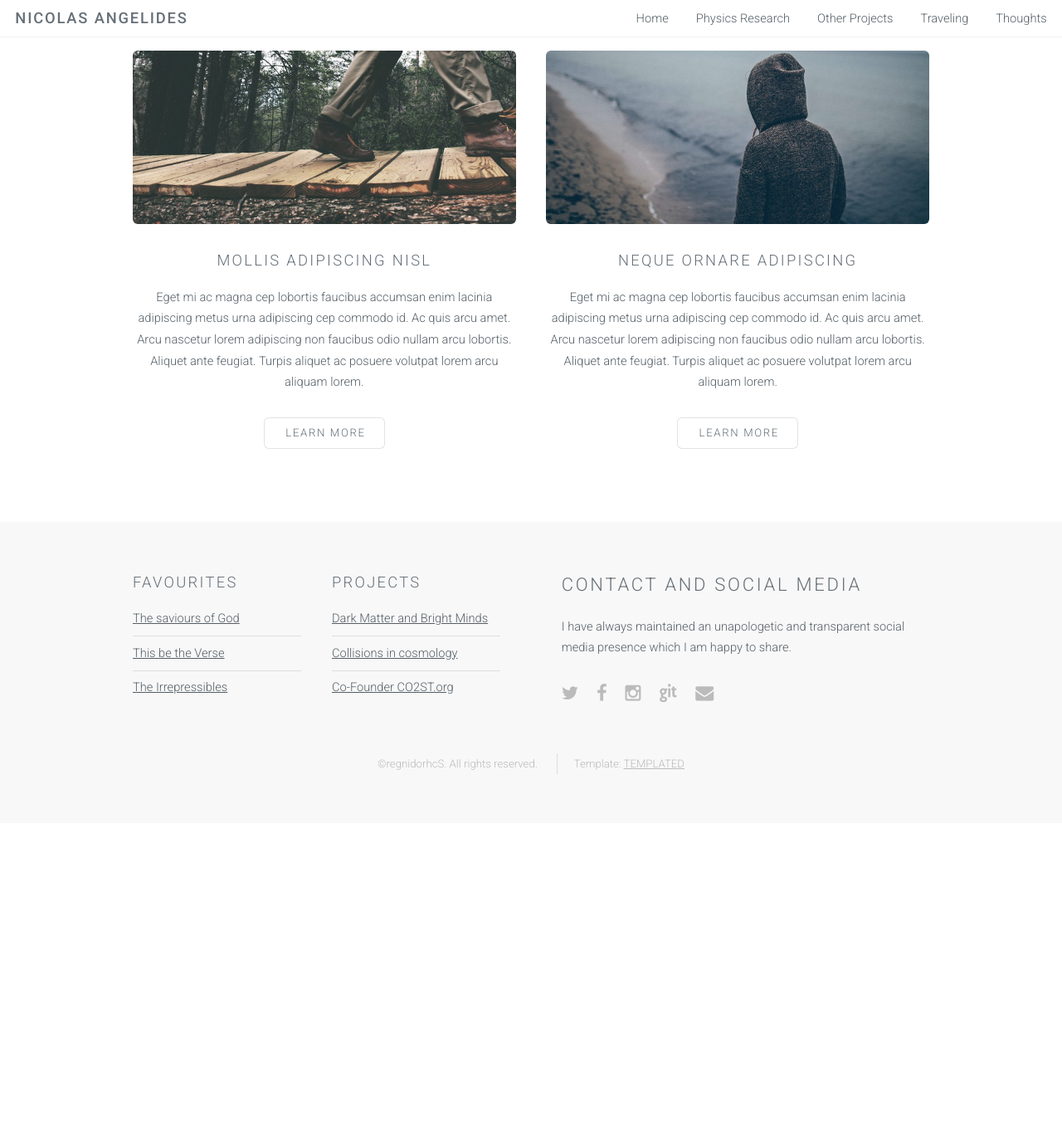
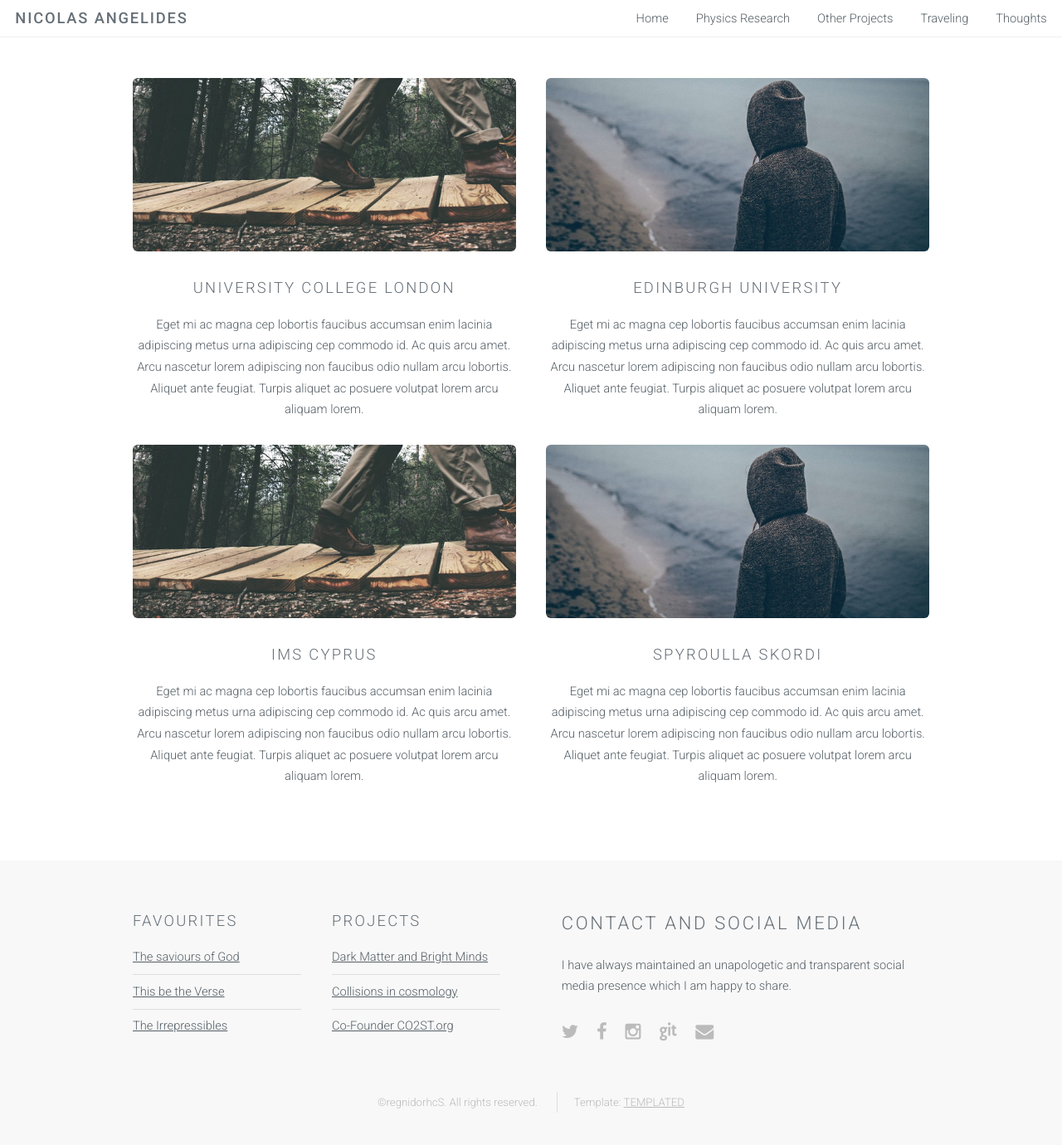
Before and after one commit to Regnidorhcs/Regnidorhcs, a Jekyll site: the page built from Trav.html, in a window 1280 px wide and 1400 px high, scrolled down 1382 px. Shown: the top 1380 px of the window at 83% size. Built offline with Jekyll 4.4.1, drawn with Linux system fonts in a browser that asks for light colours; before the commit the page ends 2374 px from its top, so only the background shows below that; some of the changed text lies outside the part shown.

Commit message:
added IMS adn spyroulla

```diff
--- a/Trav.html
+++ b/Trav.html
@@ -5,12 +5,13 @@ layout: default
 <!-- Main -->
 <section id="main" class="wrapper style1">
     <header class="major">
-        <h2>No Sidebar</h2>
-        <p>Tempus adipiscing commodo ut aliquam blandit</p>
+        <h2>The past and the Future</h2>
+        <p>"From no-where we have come. To no-where we head."
+            <br>N. Kazantzakis</p>
     </header>
     <div class="container">
         <section>
-            <h2>Mollis ut adipiscing</h2>
+            <h2>My story</h2>
             <a href="#" class="image fit"><img src="{{ site.baseurl }}/images/banner.jpg" alt="" /></a>
             <p>Vis accumsan feugiat adipiscing nisl amet adipiscing accumsan blandit accumsan sapien blandit ac amet faucibus aliquet placerat commodo. Interdum ante aliquet commodo accumsan vis phasellus adipiscing. Ornare a in lacinia. Vestibulum accumsan ac metus massa tempor. Accumsan in lacinia ornare massa amet. Ac interdum ac non praesent. Cubilia lacinia interdum massa faucibus blandit nullam. Accumsan phasellus nunc integer. Accumsan euismod nunc adipiscing lacinia erat ut sit. Arcu amet. Id massa aliquet arcu accumsan lorem amet accumsan commodo odio cubilia ac eu interdum placerat placerat arcu commodo lobortis adipiscing semper ornare pellentesque.</p>
             <p>Amet nibh adipiscing adipiscing. Commodo ante vis placerat interdum massa massa primis. Tempus condimentum tempus non ac varius cubilia adipiscing placerat lorem turpis at. Aliquet lorem porttitor interdum. Amet lacus. Aliquam lobortis faucibus blandit ac phasellus. In amet magna non interdum volutpat porttitor metus a ante ac neque. Nisi turpis. Commodo col. Interdum adipiscing mollis ut aliquam id ante adipiscing commodo integer arcu amet blandit adipiscing arcu ante.</p>
@@ -20,20 +21,42 @@ layout: default
             <div class="6u">
                 <section class="special">
                     <a href="#" class="image fit"><img src="{{ site.baseurl }}/images/pic01.jpg" alt="" /></a>
-                    <h3>Mollis adipiscing nisl</h3>
+                    <h3>University College London</h3>
                     <p>Eget mi ac magna cep lobortis faucibus accumsan enim lacinia adipiscing metus urna adipiscing cep commodo id. Ac quis arcu amet. Arcu nascetur lorem adipiscing non faucibus odio nullam arcu lobortis. Aliquet ante feugiat. Turpis aliquet ac posuere volutpat lorem arcu aliquam lorem.</p>
                     <ul class="actions">
-                        <li><a href="#" class="button alt">Learn More</a></li>
+                        <!--<li><a href="#" class="button alt">Learn More</a></li>-->
                     </ul>
                 </section>
             </div>
             <div class="6u">
                 <section class="special">
                     <a href="#" class="image fit"><img src="{{ site.baseurl }}/images/pic02.jpg" alt="" /></a>
-                    <h3>Neque ornare adipiscing</h3>
+                    <h3>Edinburgh University</h3>
                     <p>Eget mi ac magna cep lobortis faucibus accumsan enim lacinia adipiscing metus urna adipiscing cep commodo id. Ac quis arcu amet. Arcu nascetur lorem adipiscing non faucibus odio nullam arcu lobortis. Aliquet ante feugiat. Turpis aliquet ac posuere volutpat lorem arcu aliquam lorem.</p>
                     <ul class="actions">
-                        <li><a href="#" class="button alt">Learn More</a></li>
+                        <!--<li><a href="#" class="button alt">Learn More</a></li>-->
+                    </ul>
+                </section>
+            </div>
+        </div>
+        <div class="row">
+            <div class="6u">
+                <section class="special">
+                    <a href="#" class="image fit"><img src="{{ site.baseurl }}/images/pic01.jpg" alt="" /></a>
+                    <h3>IMS Cyprus</h3>
+                    <p>Eget mi ac magna cep lobortis faucibus accumsan enim lacinia adipiscing metus urna adipiscing cep commodo id. Ac quis arcu amet. Arcu nascetur lorem adipiscing non faucibus odio nullam arcu lobortis. Aliquet ante feugiat. Turpis aliquet ac posuere volutpat lorem arcu aliquam lorem.</p>
+                    <ul class="actions">
+                        <!--<li><a href="#" class="button alt">Learn More</a></li>-->
+                    </ul>
+                </section>
+            </div>
+            <div class="6u">
+                <section class="special">
+                    <a href="#" class="image fit"><img src="{{ site.baseurl }}/images/pic02.jpg" alt="" /></a>
+                    <h3>Spyroulla Skordi</h3>
+                    <p>Eget mi ac magna cep lobortis faucibus accumsan enim lacinia adipiscing metus urna adipiscing cep commodo id. Ac quis arcu amet. Arcu nascetur lorem adipiscing non faucibus odio nullam arcu lobortis. Aliquet ante feugiat. Turpis aliquet ac posuere volutpat lorem arcu aliquam lorem.</p>
+                    <ul class="actions">
+                        <!--<li><a href="#" class="button alt">Learn More</a></li>-->
                     </ul>
                 </section>
             </div>
```
